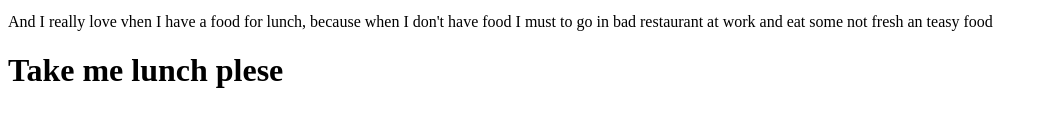
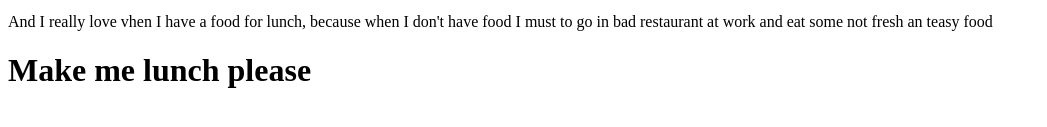
Before and after one commit to VerdiYS/Hello_Git, a plain HTML site: page index.html in a window 1280 px wide. Shown: the part 203-330 px from the top of the page, without its empty margins (0-1047 px from the left). Drawn offline with Linux system fonts and the light colour scheme.

Commit message:
change two mistakes

```diff
--- a/index.html
+++ b/index.html
@@ -10,6 +10,6 @@
     <p>I very happy when you are near by me!</p>
     <p>I love your tender skin</p>
        <p> And I really love vhen I have a food for lunch, because when I don't have food I must to go in bad restaurant at work and eat some not fresh an teasy food</p>
-       <h1> Take me lunch plese </h1>
+       <h1> Make me lunch please </h1>
     </body>
 </html>
```
